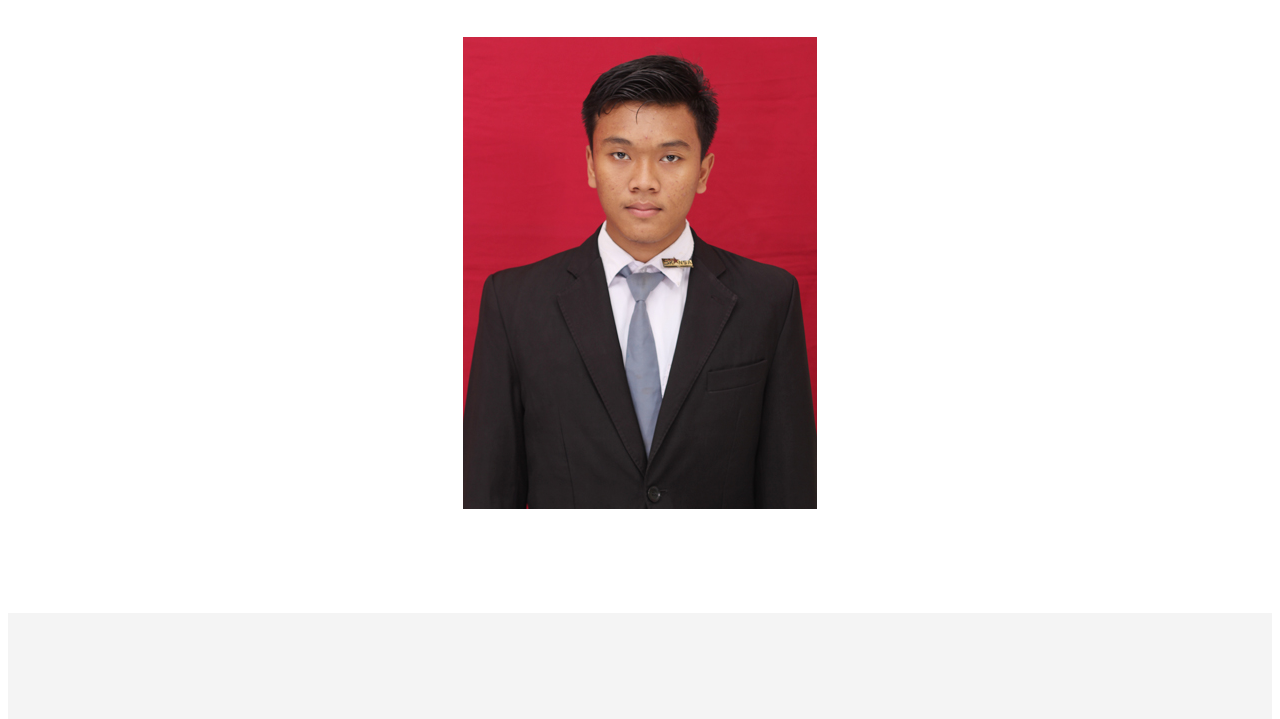
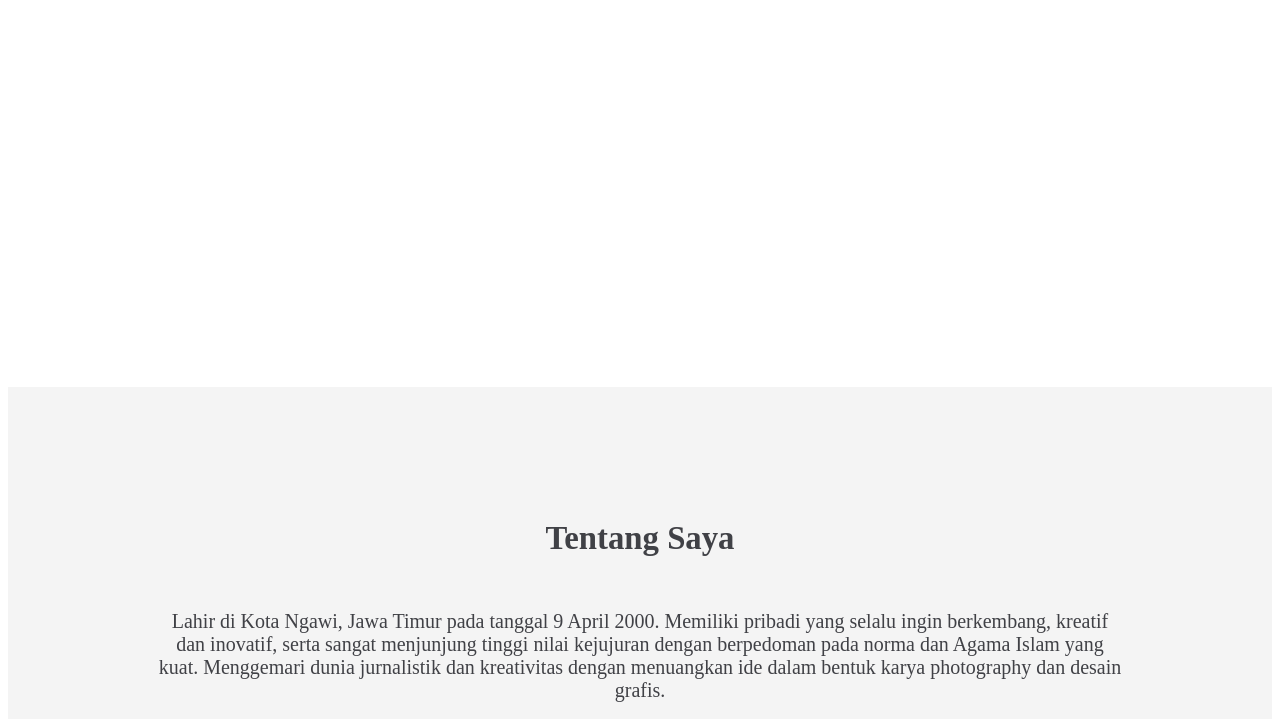
Before and after one commit to zakyfahreza/portfolio, a plain HTML site: page index.html in a window 1280 px wide. Shown: the part 378-1097 px from the top of the page. Drawn offline with Linux system fonts and the light colour scheme.

Commit message:
Update index.html

```diff
--- a/index.html
+++ b/index.html
@@ -21,7 +21,7 @@
       <div class="copy-container">
         <h1>Muhammad Zaky Fahreza</h1>
         <h2>MY PORTFOLIO</h2>
-        <img src="images/Muhammad Zaky Fahreza.png">
+        <div class="photo-profile"></div>
       </div>
 
       <div class="about">
```
